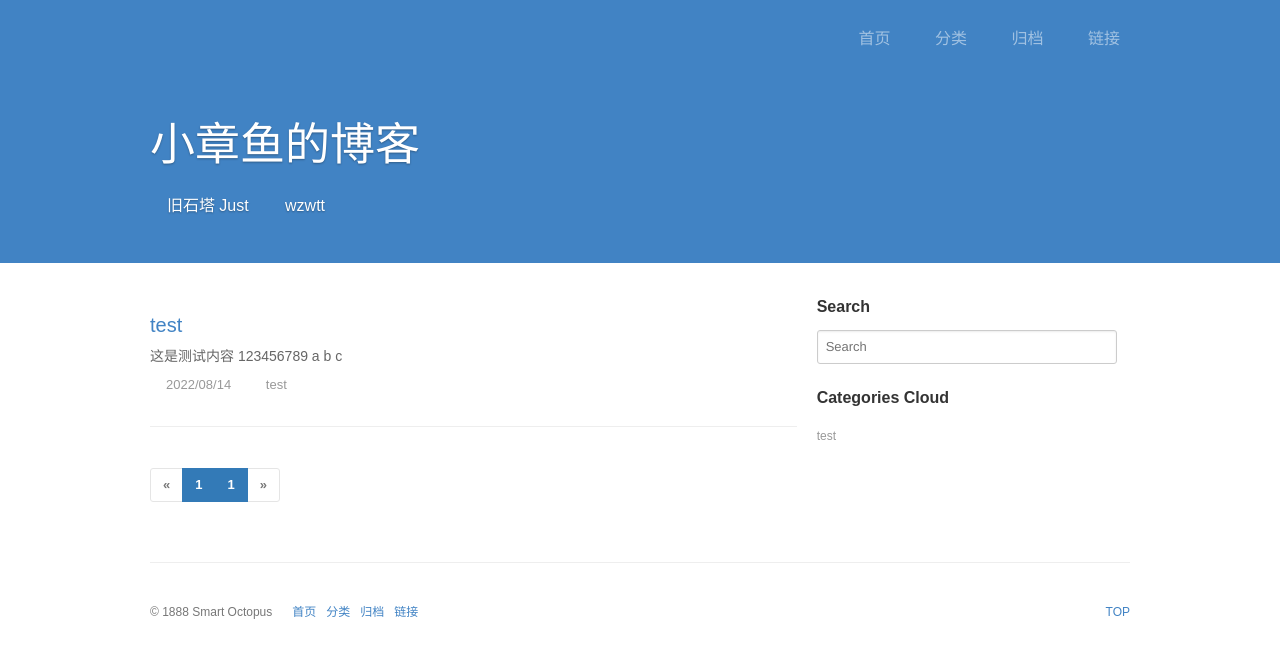
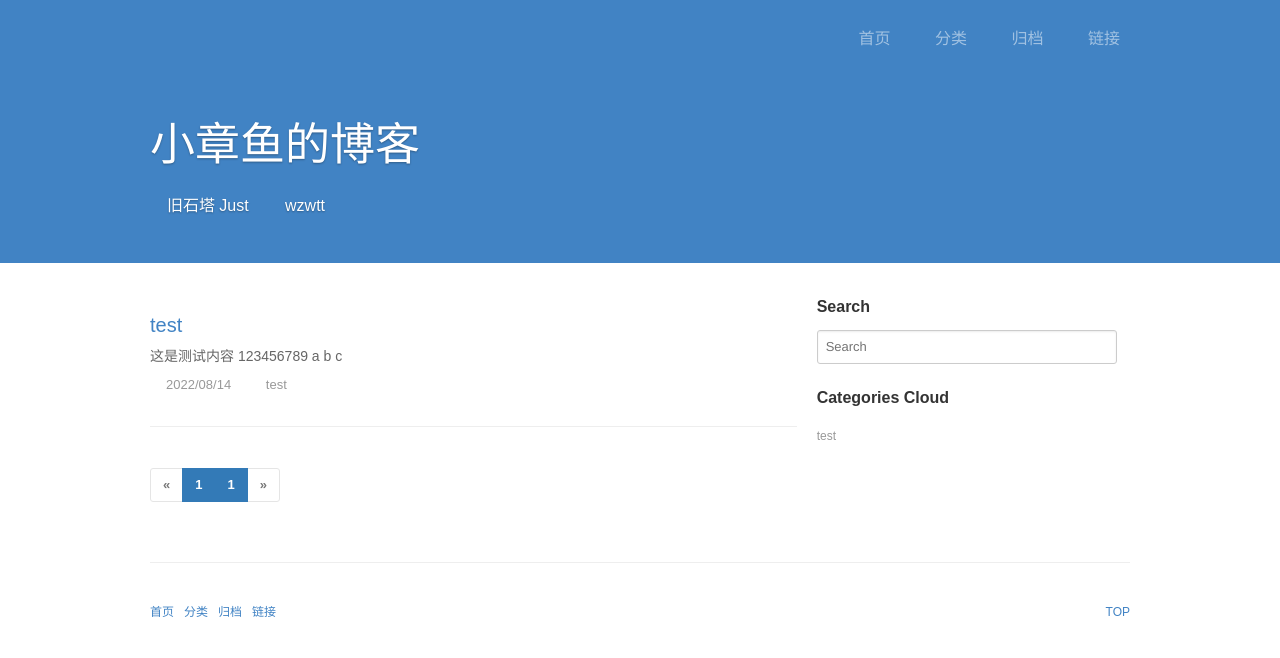
Before and after one commit to wzwtt/blog, a Jekyll site: the page built from index.html, in a window 1280 px wide. Shown: the top 658 px of the page. Built offline with Jekyll 4.4.1, drawn with Linux system fonts in a browser that asks for light colours; some web fonts are replaced; the list of posts is cut into pages by our own code; comment, search, counter and statistics services are not loaded; a style sheet for code colours, icons or effects is not loaded.

Commit message:
Update footer.html

```diff
--- a/_includes/footer.html
+++ b/_includes/footer.html
@@ -3,11 +3,11 @@
       {% include footer-ad.html %}
 
         <div class="site-footer" role="contentinfo">
-            <div class="copyright left mobile-block">
+<!--        <div class="copyright left mobile-block">
                     © {{ site.since }}
                     <span title="{{ site.author}}">{{ site.author }}</span>
                     <a href="javascript:window.scrollTo(0,0)" class="right mobile-visible">TOP</a>
-            </div>
+            </div>    -->
 
             <ul class="site-footer-links right mobile-hidden">
                 <li>
```
